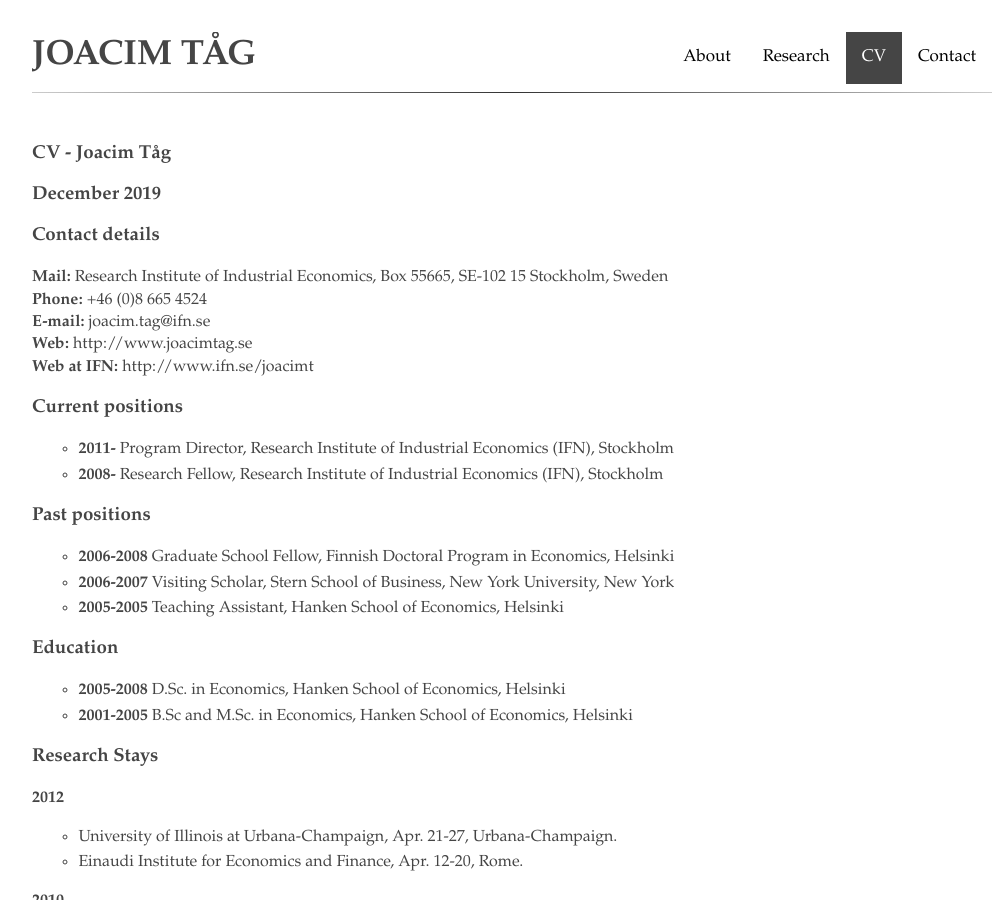
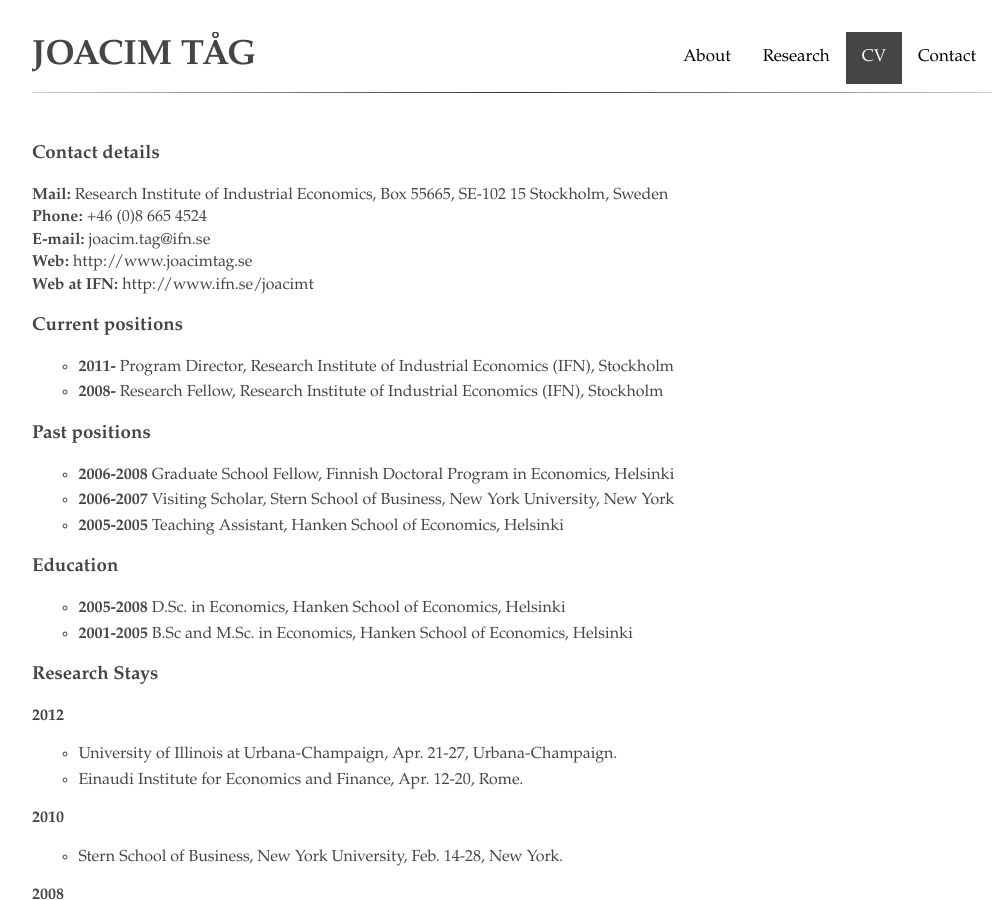
Before and after one commit to joacimtag/joacimtag.github.io, a Jekyll site: the page built from cv.md, in a window 1280 px wide and 900 px high. Shown: the whole window, without its empty margins (128-1135 px from the left). Built offline with Jekyll 4.4.1, drawn with Linux system fonts in a browser that asks for light colours.

Commit message:
Update cv.md

```diff
--- a/cv.md
+++ b/cv.md
@@ -2,9 +2,6 @@
 title: Contact
 layout: default
 ---
-### CV - Joacim Tåg
-
-### December 2019
 
 ### Contact details
 **Mail:** Research Institute of Industrial Economics, Box 55665, SE-102 15 Stockholm, Sweden<br>
```
